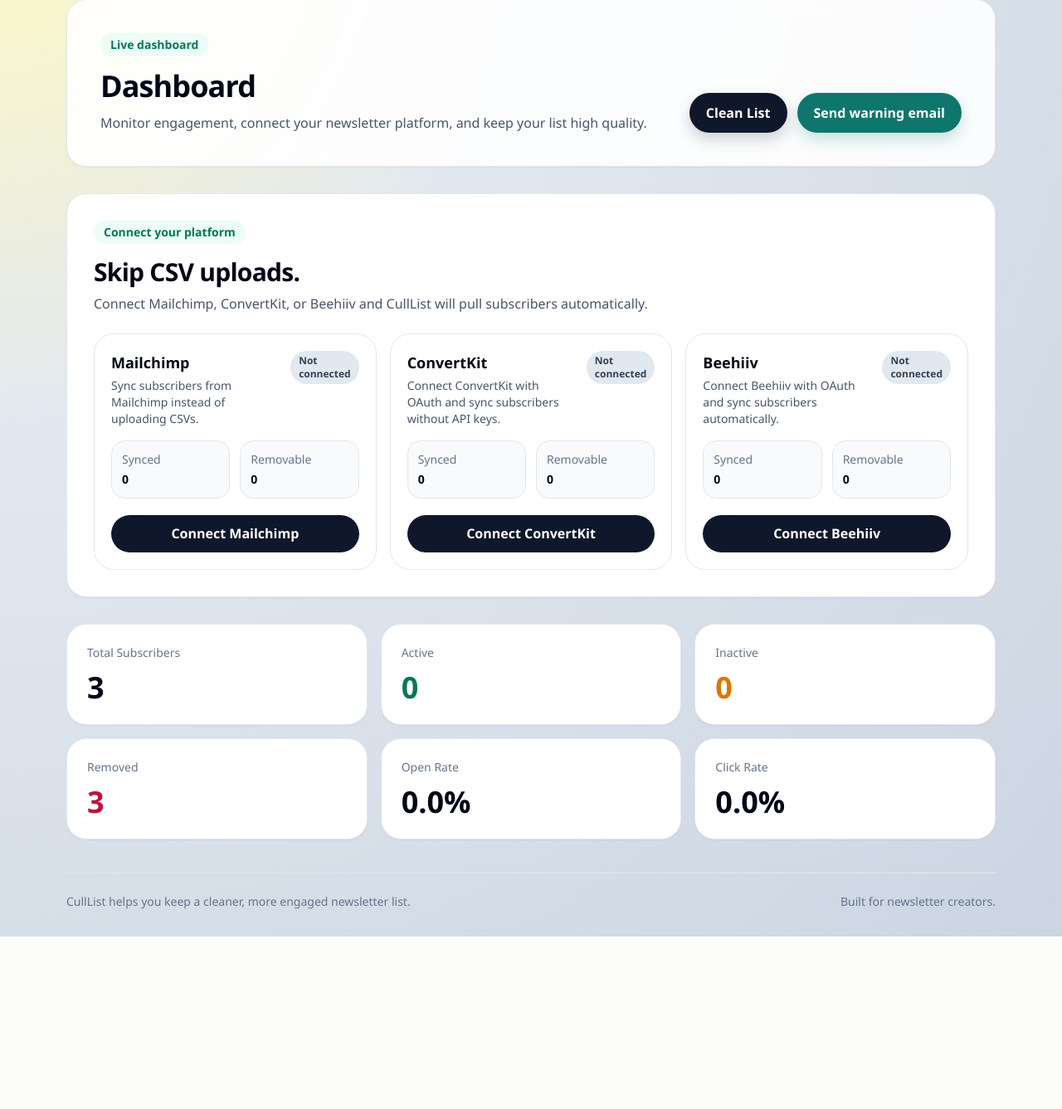
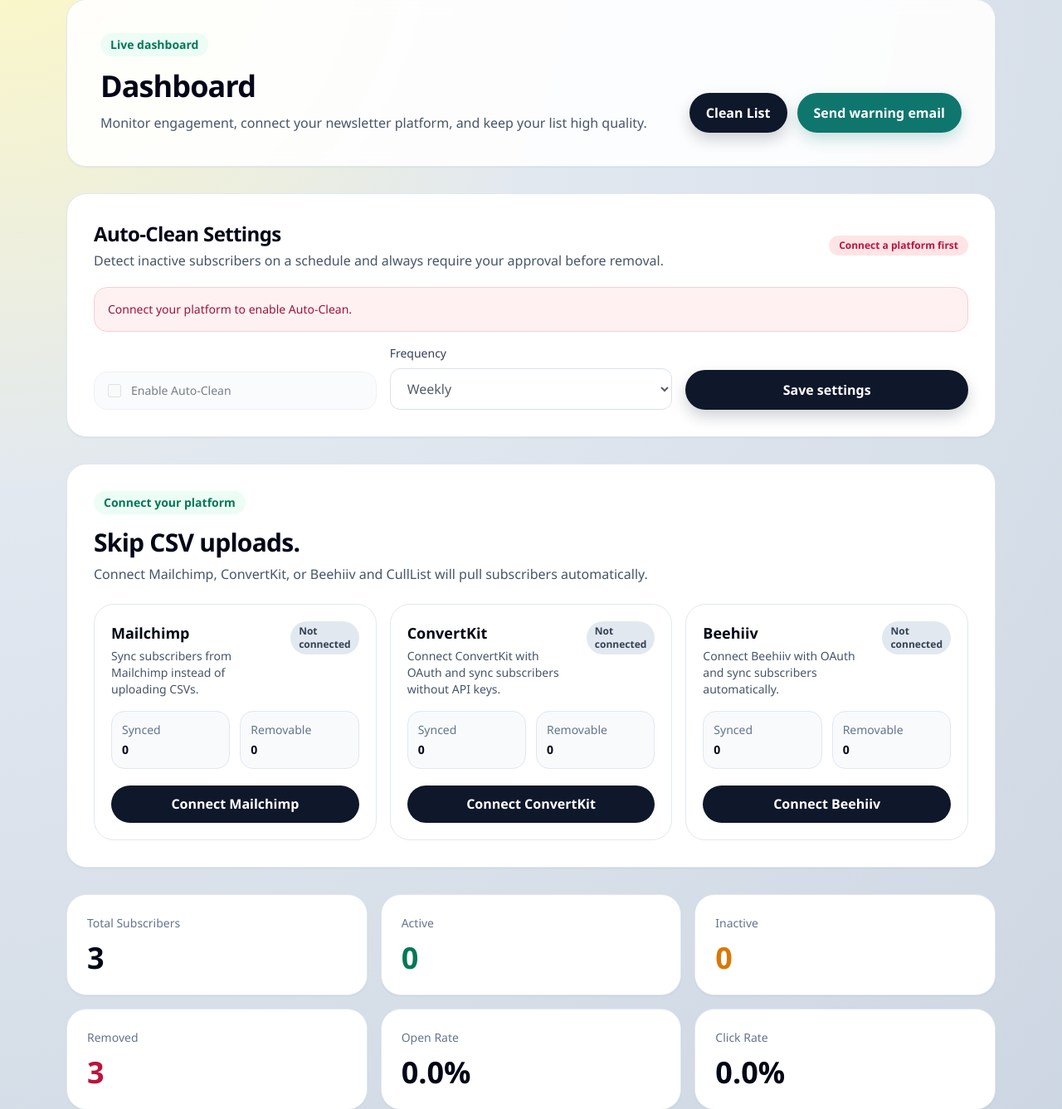
Before and after one commit to khansarim007/use-it-lose-it-newsletter, a Flask app: page /dashboard in a window 1280 px wide. Shown: the part 110-1447 px from the top of the page at 83% size. Before the commit the page ends 1239 px from the top, so only its background shows below. Run offline with Flask 3, Linux system fonts and the light colour scheme; a user stored in the database is signed in; data comes from the database, SQL or seed files in the repository; data that the repository does not hold is empty; some libraries are stand-ins or nearby versions.

Commit message:
Add safe auto-clean with pending review workflow

```diff
--- a/app.py
+++ b/app.py
@@ -15,6 +15,7 @@ from flask import (
     abort,
     flash,
     g,
+    jsonify,
     redirect,
     render_template,
     request,
@@ -120,6 +121,27 @@ def init_db():
             api_key TEXT,
             extra_data TEXT,
             created_at TEXT NOT NULL,
+            FOREIGN KEY (user_id) REFERENCES users(id)
+        );
+
+        CREATE TABLE IF NOT EXISTS auto_clean_settings (
+            id INTEGER PRIMARY KEY AUTOINCREMENT,
+            user_id INTEGER UNIQUE NOT NULL,
+            enabled INTEGER NOT NULL DEFAULT 0,
+            frequency TEXT NOT NULL DEFAULT 'weekly',
+            last_run_at TEXT,
+            pending_review INTEGER NOT NULL DEFAULT 0,
+            FOREIGN KEY (user_id) REFERENCES users(id)
+        );
+
+        CREATE TABLE IF NOT EXISTS pending_clean (
+            id INTEGER PRIMARY KEY AUTOINCREMENT,
+            user_id INTEGER NOT NULL,
+            total_subscribers INTEGER NOT NULL DEFAULT 0,
+            inactive_count INTEGER NOT NULL DEFAULT 0,
+            data_snapshot TEXT NOT NULL,
+            created_at TEXT NOT NULL,
+            status TEXT NOT NULL DEFAULT 'pending',
             FOREIGN KEY (user_id) REFERENCES users(id)
         );
         """
@@ -250,6 +272,305 @@ def get_integration(user_id, platform):
     item = dict(row)
     item["extra_data"] = safe_json_loads(item.get("extra_data"), {})
     return item
+
+
+def has_connected_platform(user_id):
+    db = get_db()
+    row = db.execute(
+        "SELECT COUNT(*) AS count FROM integrations WHERE user_id = ?",
+        (user_id,),
+    ).fetchone()
+    return (row["count"] or 0) > 0
+
+
+def get_auto_clean_settings(user_id):
+    db = get_db()
+    row = db.execute(
+        "SELECT * FROM auto_clean_settings WHERE user_id = ?",
+        (user_id,),
+    ).fetchone()
+    if not row:
+        return {
+            "user_id": user_id,
+            "enabled": 0,
+            "frequency": "weekly",
+            "last_run_at": None,
+            "pending_review": 0,
+        }
+    item = dict(row)
+    item["enabled"] = int(item.get("enabled") or 0)
+    item["pending_review"] = int(item.get("pending_review") or 0)
+    return item
+
+
+def upsert_auto_clean_settings(user_id, enabled, frequency, last_run_at=None, pending_review=None):
+    db = get_db()
+    current = get_auto_clean_settings(user_id)
+    if frequency not in {"daily", "weekly", "monthly"}:
+        frequency = "weekly"
+
+    final_last_run = last_run_at if last_run_at is not None else current.get("last_run_at")
+    final_pending_review = int(pending_review) if pending_review is not None else int(current.get("pending_review") or 0)
+
+    existing = db.execute(
+        "SELECT id FROM auto_clean_settings WHERE user_id = ?",
+        (user_id,),
+    ).fetchone()
+
+    payload = (
+        int(bool(enabled)),
+        frequency,
+        final_last_run,
+        final_pending_review,
+        user_id,
+    )
+
+    if existing:
+        db.execute(
+            """
+            UPDATE auto_clean_settings
+            SET enabled = ?, frequency = ?, last_run_at = ?, pending_review = ?
+            WHERE user_id = ?
+            """,
+            payload,
+        )
+    else:
+        db.execute(
+            """
+            INSERT INTO auto_clean_settings (enabled, frequency, last_run_at, pending_review, user_id)
+            VALUES (?, ?, ?, ?, ?)
+            """,
+            payload,
+        )
+    db.commit()
+
+
+def get_latest_pending_clean(user_id):
+    db = get_db()
+    row = db.execute(
+        """
+        SELECT *
+        FROM pending_clean
+        WHERE user_id = ? AND status = 'pending'
+        ORDER BY created_at DESC
+        LIMIT 1
+        """,
+        (user_id,),
+    ).fetchone()
+    if not row:
+        return None
+    item = dict(row)
+    item["data_snapshot"] = safe_json_loads(item.get("data_snapshot"), [])
+    return item
+
+
+def get_pending_clean(user_id, pending_id):
+    db = get_db()
+    row = db.execute(
+        "SELECT * FROM pending_clean WHERE id = ? AND user_id = ?",
+        (pending_id, user_id),
+    ).fetchone()
+    if not row:
+        return None
+    item = dict(row)
+    item["data_snapshot"] = safe_json_loads(item.get("data_snapshot"), [])
+    return item
+
+
+def create_pending_clean(user_id, total_subscribers, inactive_users):
+    if not inactive_users:
+        return None
+
+    db = get_db()
+    existing = get_latest_pending_clean(user_id)
+    if existing:
+        return existing
+
+    created_at = now_iso()
+    db.execute(
+        """
+        INSERT INTO pending_clean (
+            user_id, total_subscribers, inactive_count, data_snapshot, created_at, status
+        ) VALUES (?, ?, ?, ?, ?, 'pending')
+        """,
+        (
+            user_id,
+            int(total_subscribers or 0),
+            len(inactive_users),
+            safe_json_dumps(inactive_users),
+            created_at,
+        ),
+    )
+    db.commit()
+    return get_latest_pending_clean(user_id)
+
+
+def send_optional_auto_clean_notification(user_email, inactive_count):
+    if os.environ.get("AUTO_CLEAN_NOTIFY_ENABLED", "0") != "1":
+        return
+    print(f"[AUTO-CLEAN REPORT] To: {user_email} | Subject: Your CullList report is ready | Body: You have {inactive_count} inactive subscribers ready to clean.")
+
+
+def is_due_for_auto_clean(last_run_at, frequency):
+    if not last_run_at:
+        return True
+    last = parse_datetime(last_run_at)
+    if not last:
+        return True
+
+    now = datetime.utcnow()
+    if frequency == "daily":
+        return now - last >= timedelta(days=1)
+    if frequency == "weekly":
+        return now - last >= timedelta(days=7)
+    if frequency == "monthly":
+        return now - last >= timedelta(days=30)
+    return now - last >= timedelta(days=7)
+
+
+def build_inactive_snapshot(user_id):
+    db = get_db()
+    integrations = get_integrations(user_id)
+    connected_platforms = list(integrations.keys())
+    if not connected_platforms:
+        return 0, []
+
+    total_subscribers = db.execute(
+        """
+        SELECT COUNT(*) AS count
+        FROM subscribers
+        WHERE user_id = ? AND source_platform IN ({})
+        """.format(",".join(["?" for _ in connected_platforms])),
+        (user_id, *connected_platforms),
+    ).fetchone()["count"] or 0
+
+    snapshot = []
+    for platform in connected_platforms:
+        rows = db.execute(
+            """
+            SELECT email, source_ref, source_data
+            FROM subscribers
+            WHERE user_id = ? AND source_platform = ? AND status = 'inactive'
+            ORDER BY email ASC
+            """,
+            (user_id, platform),
+        ).fetchall()
+        for row in rows:
+            snapshot.append(
+                {
+                    "platform": platform,
+                    "email": row["email"],
+                    "source_ref": row["source_ref"],
+                    "source_data": safe_json_loads(row["source_data"], {}),
+                }
+            )
+
+    return total_subscribers, snapshot
+
+
+def run_auto_clean_for_user(user_id):
+    settings = get_auto_clean_settings(user_id)
+    if not int(settings.get("enabled") or 0):
+        return None
+
+    if not has_connected_platform(user_id):
+        upsert_auto_clean_settings(user_id, enabled=0, frequency=settings.get("frequency", "weekly"), pending_review=0)
+        return None
+
+    if not is_due_for_auto_clean(settings.get("last_run_at"), settings.get("frequency", "weekly")):
+        return None
+
+    integrations = get_integrations(user_id)
+    for platform in integrations:
+        try:
+            sync_platform(user_id, platform)
+        except Exception:
+            continue
+
+    total, inactive_snapshot = build_inactive_snapshot(user_id)
+    existing_pending = get_latest_pending_clean(user_id)
+    pending = existing_pending or create_pending_clean(user_id, total, inactive_snapshot)
+    if pending and not existing_pending:
+        db = get_db()
+        user = db.execute("SELECT email FROM users WHERE id = ?", (user_id,)).fetchone()
+        if user:
+            send_optional_auto_clean_notification(user["email"], pending.get("inactive_count", 0))
+    upsert_auto_clean_settings(
+        user_id,
+        enabled=1,
+        frequency=settings.get("frequency", "weekly"),
+        last_run_at=now_iso(),
+        pending_review=1 if pending else 0,
+    )
+    return pending
+
+
+def run_auto_clean_job():
+    db = get_db()
+    rows = db.execute(
+        "SELECT user_id FROM auto_clean_settings WHERE enabled = 1",
+    ).fetchall()
+    created = 0
+    processed = 0
+    for row in rows:
+        processed += 1
+        pending = run_auto_clean_for_user(row["user_id"])
+        if pending:
+            created += 1
+    return {"processed": processed, "created": created}
+
+
+def delete_snapshot_item(user_id, item):
+    platform = item.get("platform")
+    email = (item.get("email") or "").strip().lower()
+    source_ref = item.get("source_ref")
+    source_data = item.get("source_data") or {}
+
+    integration = get_integration(user_id, platform)
+    if not integration:
+        return False
+
+    if platform == "mailchimp":
+        extra = integration.get("extra_data") or {}
+        delete_mailchimp_subscriber(
+            integration.get("access_token"),
+            extra.get("server_prefix"),
+            extra.get("list_id") or os.environ.get("MAILCHIMP_LIST_ID"),
+            email,
+        )
+    elif platform == "convertkit":
+        subscriber_id = source_data.get("convertkit_id") or source_ref
+        if integration.get("access_token"):
+            delete_convertkit_subscriber_with_token(integration.get("access_token"), subscriber_id)
+        else:
+            delete_convertkit_subscriber(integration.get("api_key"), subscriber_id)
+    elif platform == "beehiiv":
+        publication_id = integration.get("extra_data", {}).get("publication_id") or os.environ.get("BEEHIIV_PUBLICATION_ID")
+        token = integration.get("access_token") or integration.get("api_key")
+        delete_beehiiv_subscriber(token, publication_id, source_data.get("beehiiv_id") or source_ref)
+    else:
+        return False
+
+    db = get_db()
+    db.execute(
+        """
+        UPDATE subscribers
+        SET status = 'removed'
+        WHERE user_id = ? AND source_platform = ? AND source_ref = ?
+        """,
+        (user_id, platform, source_ref),
+    )
+    db.commit()
+    return True
+
+
+def update_pending_status(pending_id, user_id, status):
+    db = get_db()
+    db.execute(
+        "UPDATE pending_clean SET status = ? WHERE id = ? AND user_id = ?",
+        (status, pending_id, user_id),
+    )
+    db.commit()
 
 
 def build_platform_cards(user_id):
@@ -651,6 +972,9 @@ def dashboard():
     open_rate = (stats["opened"] / total * 100) if total else 0
     click_rate = (stats["clicked"] / total * 100) if total else 0
     platform_cards = build_platform_cards(user["id"])
+    auto_clean_settings = get_auto_clean_settings(user["id"])
+    pending_clean = get_latest_pending_clean(user["id"])
+    integrations_connected = has_connected_platform(user["id"])
 
     return render_template(
         "dashboard.html",
@@ -659,7 +983,29 @@ def dashboard():
         open_rate=round(open_rate, 2),
         click_rate=round(click_rate, 2),
         platform_cards=platform_cards,
+        auto_clean_settings=auto_clean_settings,
+        pending_clean=pending_clean,
+        integrations_connected=integrations_connected,
     )
+
+
+@app.route("/auto-clean/settings", methods=["POST"])
+@login_required
+def update_auto_clean_settings_route():
+    user = current_user()
+    enabled = request.form.get("enabled") == "on"
+    frequency = (request.form.get("frequency") or "weekly").strip().lower()
+    if frequency not in {"daily", "weekly", "monthly"}:
+        frequency = "weekly"
+
+    if enabled and not has_connected_platform(user["id"]):
+        upsert_auto_clean_settings(user["id"], enabled=0, frequency=frequency, pending_review=0)
+        flash("Connect your platform to enable Auto-Clean.", "error")
+        return redirect(url_for("dashboard"))
+
+    upsert_auto_clean_settings(user["id"], enabled=1 if enabled else 0, frequency=frequency)
+    flash("Auto-Clean settings saved.", "success")
+    return redirect(url_for("dashboard"))
 
 
 @app.route("/connect/mailchimp")
@@ -1076,6 +1422,88 @@ def disconnect_integration(platform):
     return redirect(url_for("dashboard"))
 
 
+@app.route("/review-clean/<int:pending_id>")
+@login_required
+def review_clean(pending_id):
+    pending = get_pending_clean(session["user_id"], pending_id)
+    if not pending:
+        abort(404)
+
+    sample_emails = [item.get("email") for item in pending.get("data_snapshot", [])[:10] if item.get("email")]
+    return render_template(
+        "review_clean.html",
+        pending=pending,
+        sample_emails=sample_emails,
+    )
+
+
+@app.route("/review-clean/<int:pending_id>/approve", methods=["POST"])
+@login_required
+def approve_clean(pending_id):
+    pending = get_pending_clean(session["user_id"], pending_id)
+    if not pending:
+        abort(404)
+    if pending.get("status") != "pending":
+        flash("This cleanup request has already been processed.", "error")
+        return redirect(url_for("dashboard"))
+
+    removed = 0
+    failed = 0
+    for item in pending.get("data_snapshot", []):
+        try:
+            if delete_snapshot_item(session["user_id"], item):
+                removed += 1
+            else:
+                failed += 1
+        except Exception:
+            failed += 1
+
+    update_pending_status(pending_id, session["user_id"], "approved")
+    settings = get_auto_clean_settings(session["user_id"])
+    upsert_auto_clean_settings(
+        session["user_id"],
+        enabled=int(settings.get("enabled") or 0),
+        frequency=settings.get("frequency", "weekly"),
+        pending_review=0,
+    )
+
+    if failed:
+        flash(f"{removed} inactive subscribers removed successfully. {failed} could not be removed.", "success")
+    else:
+        flash(f"{removed} inactive subscribers removed successfully.", "success")
+    return redirect(url_for("dashboard"))
+
+
+@app.route("/review-clean/<int:pending_id>/reject", methods=["POST"])
+@login_required
+def reject_clean(pending_id):
+    pending = get_pending_clean(session["user_id"], pending_id)
+    if not pending:
+        abort(404)
+
+    update_pending_status(pending_id, session["user_id"], "rejected")
+    settings = get_auto_clean_settings(session["user_id"])
+    upsert_auto_clean_settings(
+        session["user_id"],
+        enabled=int(settings.get("enabled") or 0),
+        frequency=settings.get("frequency", "weekly"),
+        pending_review=0,
+    )
+    flash("Auto-clean request canceled.", "success")
+    return redirect(url_for("dashboard"))
+
+
+@app.route("/jobs/auto-clean", methods=["POST"])
+def auto_clean_job_route():
+    token = request.headers.get("X-Job-Token") or request.args.get("token")
+    expected = os.environ.get("AUTO_CLEAN_JOB_TOKEN")
+    if expected and token != expected:
+        return jsonify({"error": "unauthorized"}), 401
+
+    result = run_auto_clean_job()
+    return jsonify({"status": "ok", **result})
+
+
 @app.route("/subscribers")
 @login_required
 def subscribers():
--- a/templates/dashboard.html
+++ b/templates/dashboard.html
@@ -1,6 +1,18 @@
 {% extends 'base.html' %}
 {% block content %}
 <div class="space-y-8">
+  {% if pending_clean %}
+  <section class="bg-amber-50 border border-amber-200 rounded-3xl p-5 md:p-6">
+    <div class="flex flex-col md:flex-row md:items-center md:justify-between gap-4">
+      <div>
+        <h3 class="text-xl font-black text-amber-900">Auto-Clean report ready</h3>
+        <p class="mt-1 text-amber-800">You have {{ pending_clean.inactive_count }} inactive subscribers ready to be removed.</p>
+      </div>
+      <a href="{{ url_for('review_clean', pending_id=pending_clean.id) }}" class="btn-action btn-action-primary">Review &amp; Clean</a>
+    </div>
+  </section>
+  {% endif %}
+
   <section class="bg-white/90 backdrop-blur rounded-3xl border border-slate-200 shadow-sm p-8 md:p-10">
     <div class="flex flex-col lg:flex-row lg:items-end lg:justify-between gap-6">
       <div>
@@ -19,6 +31,44 @@
         </form>
       </div>
     </div>
+  </section>
+
+  <section class="bg-white rounded-3xl border border-slate-200 shadow-sm p-6 md:p-8">
+    <div class="flex flex-col md:flex-row md:items-center md:justify-between gap-4 mb-5">
+      <div>
+        <h2 class="text-2xl font-black tracking-tight text-slate-950">Auto-Clean Settings</h2>
+        <p class="mt-1 text-slate-600">Detect inactive subscribers on a schedule and always require your approval before removal.</p>
+      </div>
+      {% if not integrations_connected %}
+      <span class="px-3 py-1 rounded-full text-xs font-semibold bg-rose-100 text-rose-700">Connect a platform first</span>
+      {% endif %}
+    </div>
+
+    {% if not integrations_connected %}
+      <div class="rounded-2xl border border-rose-200 bg-rose-50 p-4 text-rose-800 text-sm">
+        Connect your platform to enable Auto-Clean.
+      </div>
+    {% endif %}
+
+    <form method="POST" action="{{ url_for('update_auto_clean_settings_route') }}" class="grid md:grid-cols-3 gap-4 items-end mt-4">
+      <label class="flex items-center gap-3 rounded-2xl border border-slate-200 px-4 py-3 bg-slate-50 md:col-span-1 {% if not integrations_connected %}opacity-60{% endif %}">
+        <input type="checkbox" name="enabled" {% if auto_clean_settings.enabled %}checked{% endif %} {% if not integrations_connected %}disabled{% endif %} class="h-4 w-4 rounded border-slate-300 text-slate-900 focus:ring-slate-500">
+        <span class="text-sm font-medium text-slate-800">Enable Auto-Clean</span>
+      </label>
+
+      <div class="md:col-span-1">
+        <label class="block text-sm font-medium text-slate-700 mb-2">Frequency</label>
+        <select name="frequency" class="w-full rounded-xl border border-slate-300 bg-white px-4 py-3 focus:outline-none focus:ring-2 focus:ring-slate-400" {% if not integrations_connected %}disabled{% endif %}>
+          <option value="daily" {% if auto_clean_settings.frequency == 'daily' %}selected{% endif %}>Daily</option>
+          <option value="weekly" {% if auto_clean_settings.frequency == 'weekly' %}selected{% endif %}>Weekly</option>
+          <option value="monthly" {% if auto_clean_settings.frequency == 'monthly' %}selected{% endif %}>Monthly</option>
+        </select>
+      </div>
+
+      <div class="md:col-span-1">
+        <button type="submit" class="btn-action btn-action-primary w-full" {% if not integrations_connected %}disabled{% endif %}>Save settings</button>
+      </div>
+    </form>
   </section>
 
   <section class="bg-white rounded-3xl border border-slate-200 shadow-sm p-6 md:p-8">
```
Also changed, not shown: templates/review_clean.html (added, +47 -0 lines).
